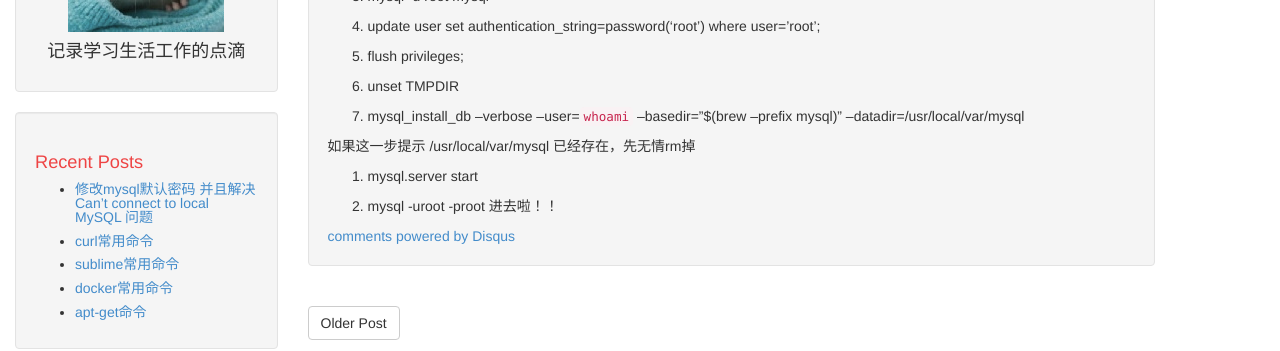
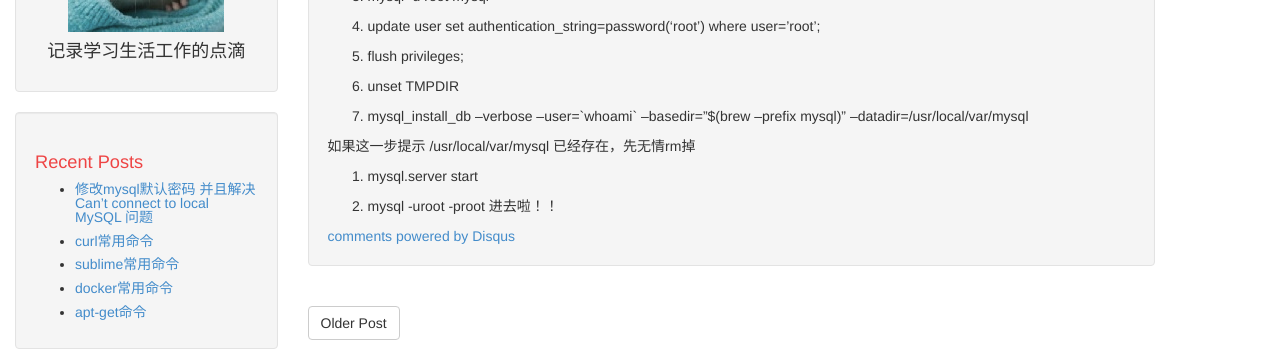
Before and after one commit to gongchangyou/gongchangyou.github.io, a Jekyll site: the page built from _posts/2018-01-12-修改mysql默认密码.md, in a window 1280 px wide and 971 px high. Shown: the part 204-555 px from the top of the window. Built offline with Jekyll 4.4.1, drawn with Linux system fonts in a browser that asks for light colours; comment, search, counter and statistics services are not loaded.

```diff
--- a/_posts/2018-01-12-修改mysql默认密码.md
+++ b/_posts/2018-01-12-修改mysql默认密码.md
@@ -19,7 +19,7 @@ tag: [mysql]
 
 6. unset TMPDIR
 
-7. mysql_install_db --verbose --user=`whoami` --basedir="$(brew --prefix mysql)" --datadir=/usr/local/var/mysql
+7. mysql_install_db --verbose --user=\`whoami\` --basedir="$(brew --prefix mysql)" --datadir=/usr/local/var/mysql
 
 如果这一步提示 /usr/local/var/mysql 已经存在，先无情rm掉
 
```
Also changed, not shown: 3 other files.
